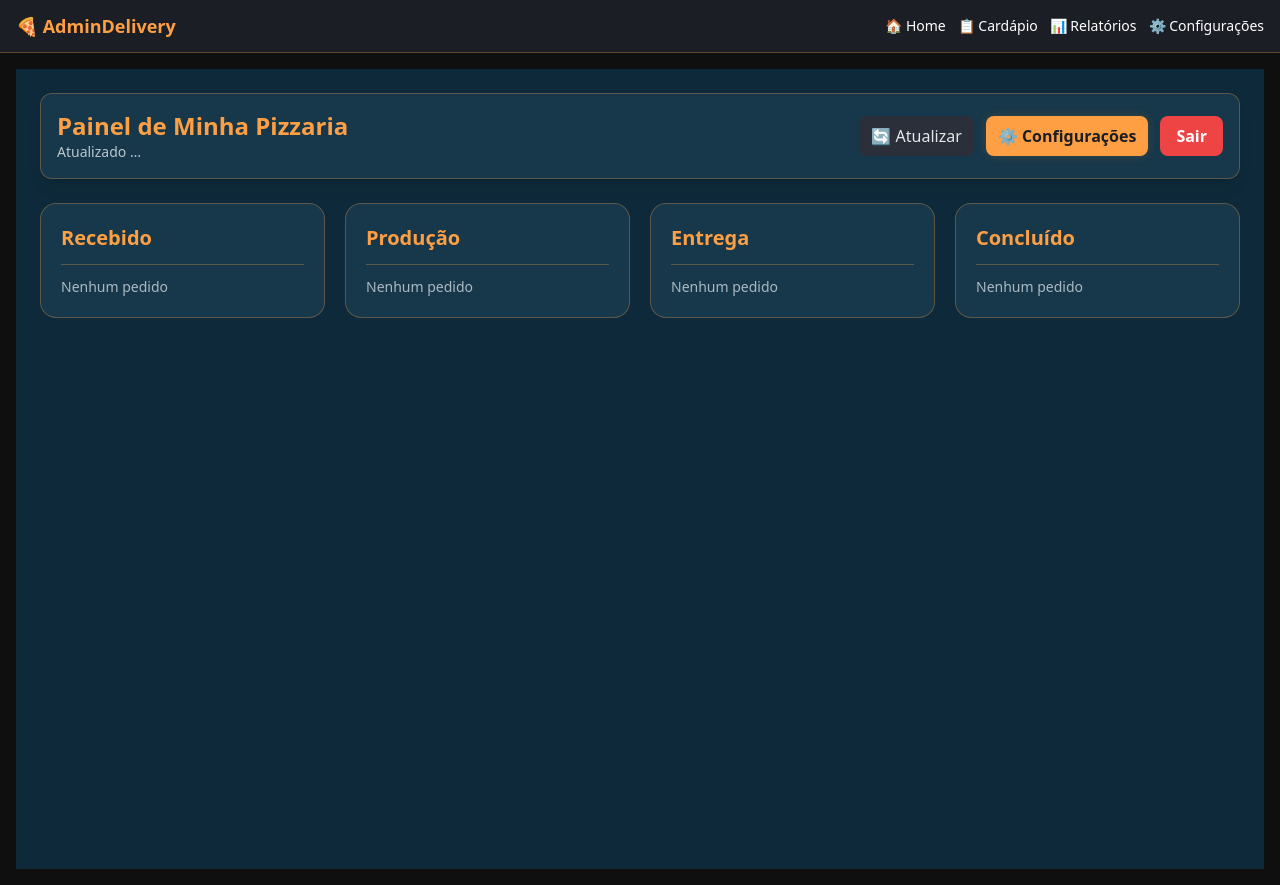
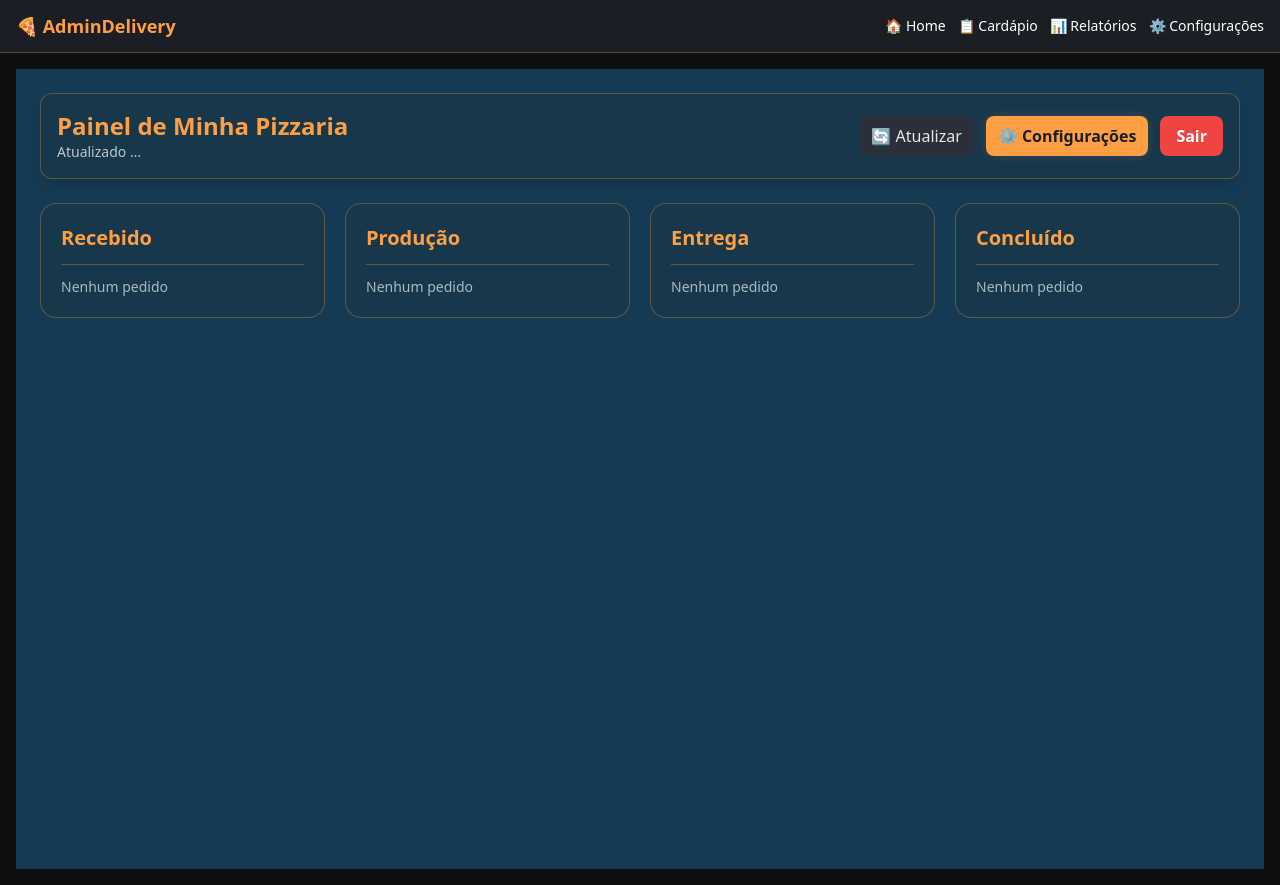
Before and after one commit to lglducci/site-admin-delivery, a React (Vite) app: page /dashboard in a window 1280 px wide. Built offline with nearby package versions, Linux system fonts and the light colour scheme.

Commit message:
Update Dashboard.jsx

```diff
--- a/src/pages/Dashboard.jsx
+++ b/src/pages/Dashboard.jsx
@@ -4,7 +4,7 @@ import ModalDetalhesPedido from "../components/ModalDetalhesPedido";
  /* 🎨 Tema azul (coerente com Login e KDS) */
 const THEME = {
   // página
-  pageBg:    "#0e2a3a",      // fundo geral (mais escuro)
+  pageBg:    "#153b54",      // fundo geral #0e2a3a (mais escuro)
   // painel grande (contêiner que envolve as colunas)
   panelBg:   "#17384a",
   panelBorder: "rgba(255,159,67,0.30)",
```
